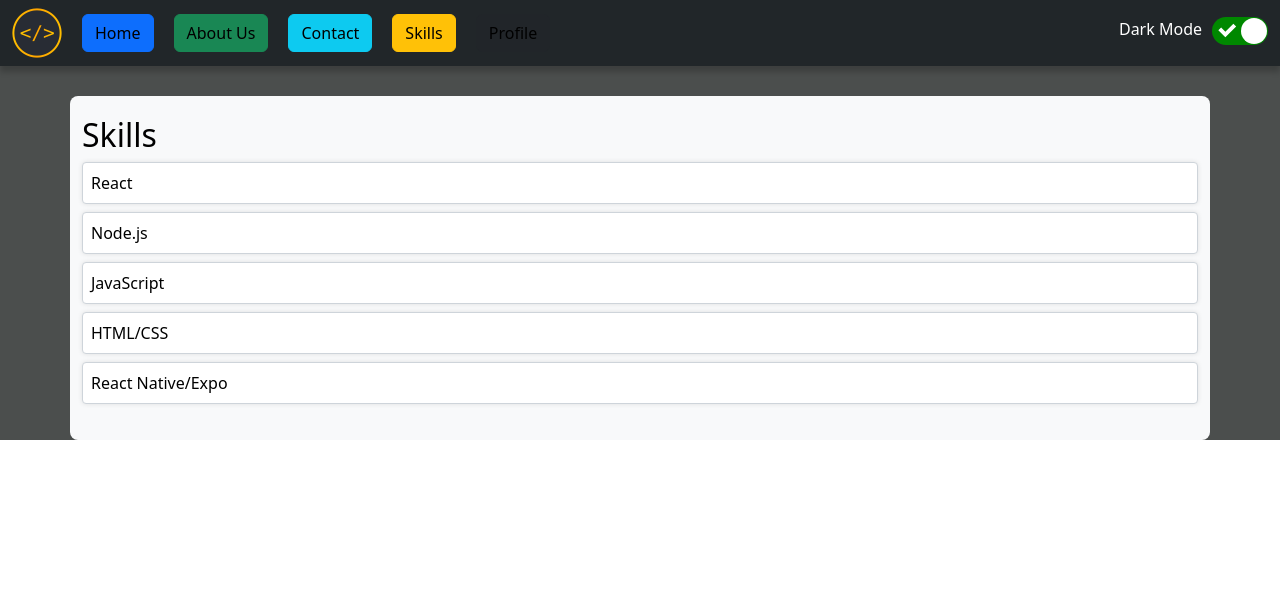
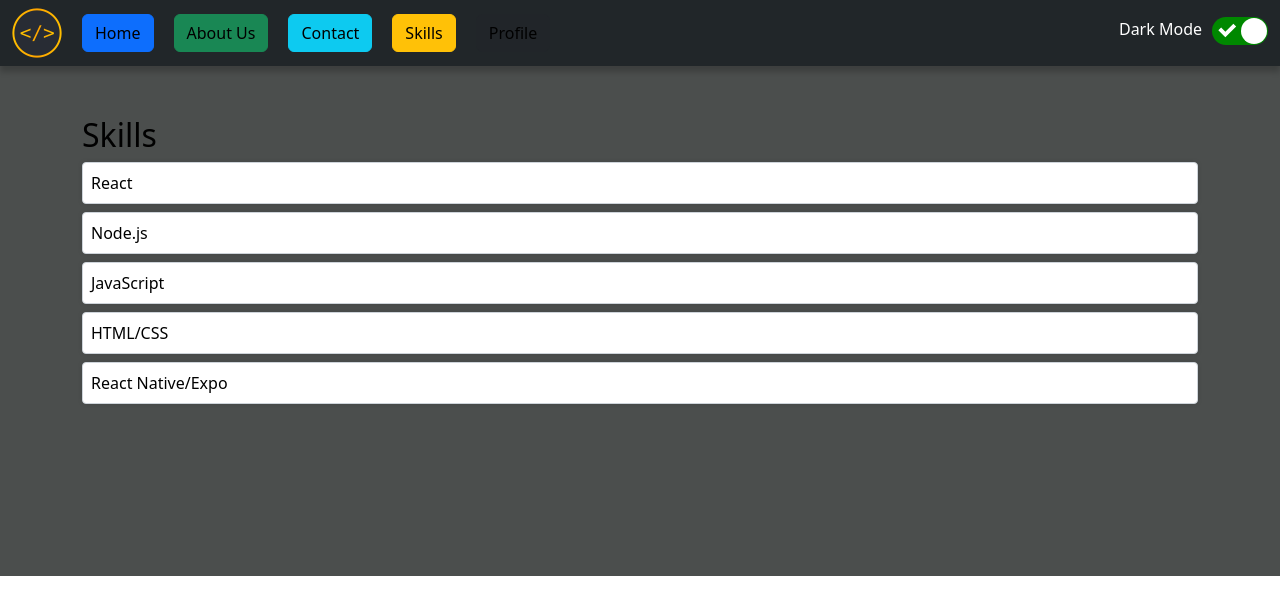
Before and after one commit to kencal20/myportfolio, a React (Create React App) app: page /skills in a window 1280 px wide. Shown: the top 614 px of the page. Built offline with nearby package versions, Linux system fonts and the light colour scheme.

Commit message:
total skill css change

```diff
--- a/src/css/skills.css
+++ b/src/css/skills.css
@@ -1,18 +1,23 @@
 .skills-container {
-    max-width: 1000px;
+  width: 100%;
   margin: auto;
   padding: 20px;
-    background-color: #f8f9fa;
   border-radius: 8px;
   margin-top: 30px;
-
+  height: 30rem;
 }
 
+#skillsHeading {
+  font-size: 40px;
+  margin-bottom: 20px;
+}
 
-  h2 {
-    font-size: 22px;
-    color: #17a2b8;
-    margin-bottom: 20px;
+#light #skillsHeading{
+  color:navy;
+}
+
+#dark #skillsHeading {
+  color: aqua;
 }
 
 .skills-list {
@@ -32,6 +37,10 @@
 }
 
 .skills-list li:hover {
-    background-color:var(--dark_background-color);
+  background-color: var(--dark_background-color);
   color: white;
 }
+
+#dark .skills-list li:hover {
+  font-weight: 900;
+}
```
Lines whose indentation alone changed are shown as unchanged.
